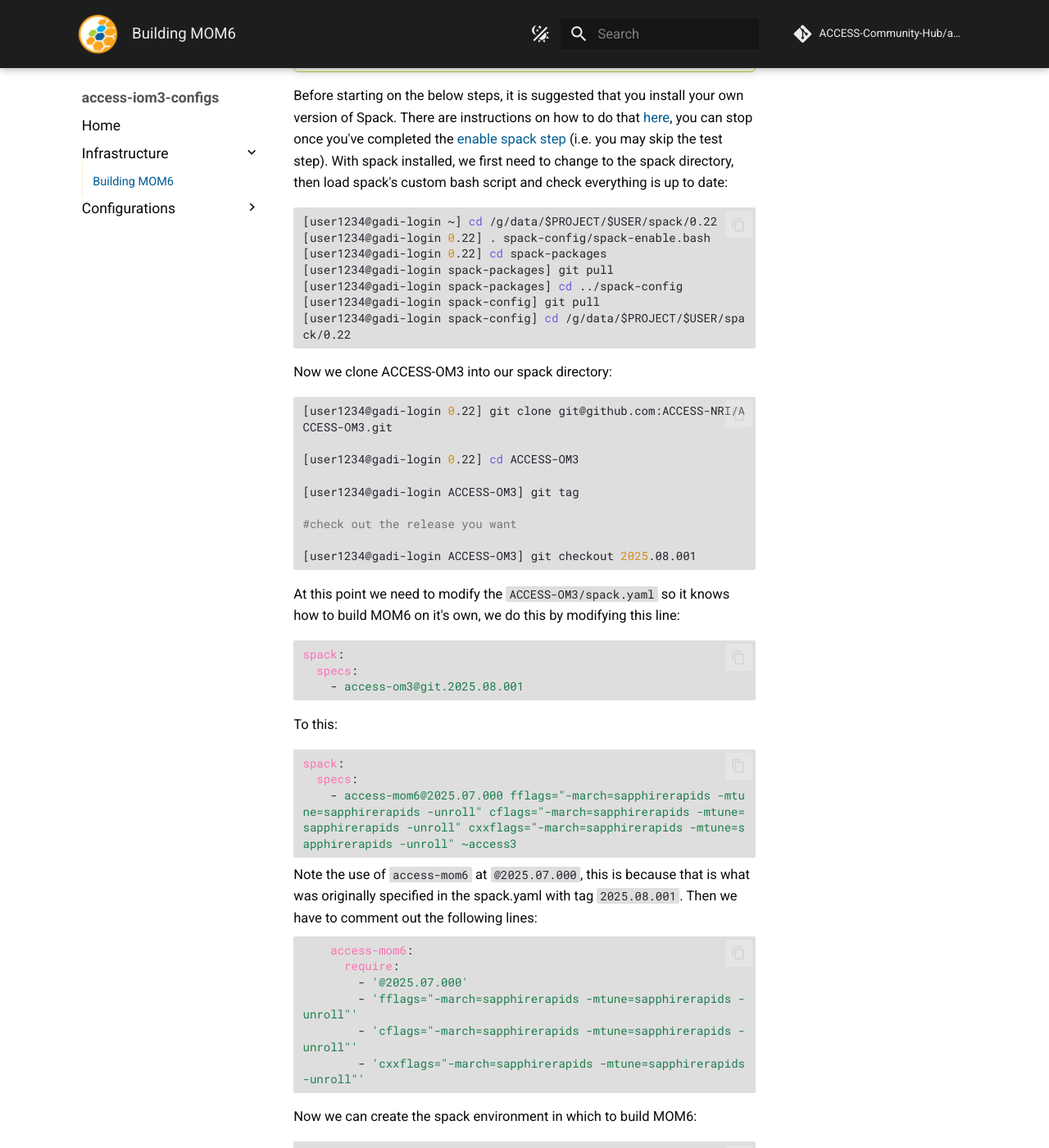
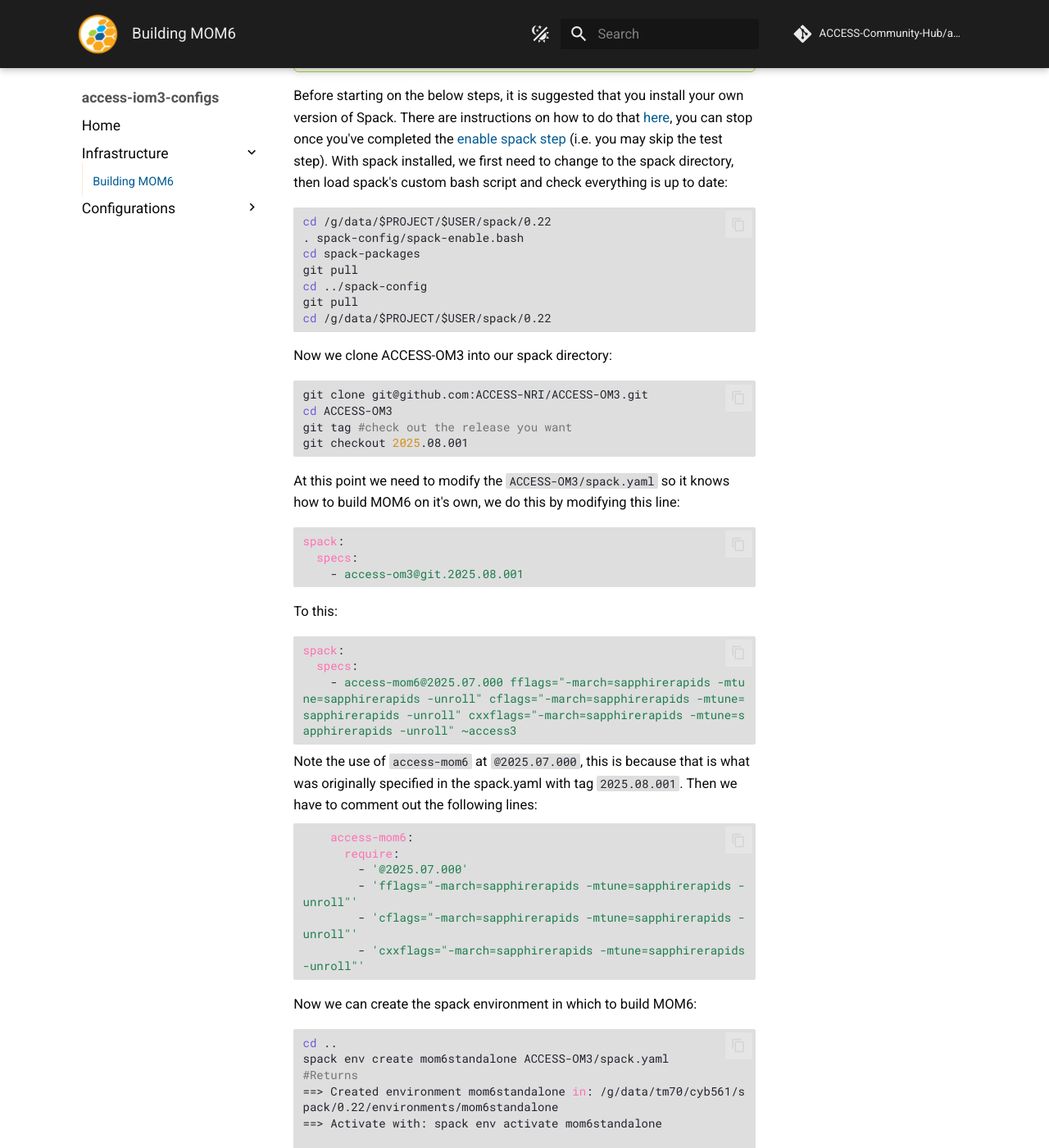
Before and after one commit to ACCESS-Community-Hub/access-iom3-configs, an MkDocs documentation site: the page built from documentation/docs/pages/infrastructure/Building.md, in a window 1280 px wide and 1400 px high, scrolled down 837 px. Shown: the whole window at 82% size. Built offline with MkDocs 1.6.1 and Material for MkDocs 9.7.7, drawn with Linux system fonts in a browser that asks for light colours; comment, search, counter and statistics services are not loaded; some of the changed text lies outside the part shown.

Commit message:
Remove username and directory info

````diff
--- a/documentation/docs/pages/infrastructure/Building.md
+++ b/documentation/docs/pages/infrastructure/Building.md
@@ -22,26 +22,21 @@ Before starting on the below steps, it is suggested that you install your own ve
 With spack installed, we first need to change to the spack directory, then load spack's custom bash script and check everything is up to date:
 
 ```bash
-[user1234@gadi-login ~] cd /g/data/$PROJECT/$USER/spack/0.22
-[user1234@gadi-login 0.22] . spack-config/spack-enable.bash
-[user1234@gadi-login 0.22] cd spack-packages
-[user1234@gadi-login spack-packages] git pull
-[user1234@gadi-login spack-packages] cd ../spack-config
-[user1234@gadi-login spack-config] git pull
-[user1234@gadi-login spack-config] cd /g/data/$PROJECT/$USER/spack/0.22
+cd /g/data/$PROJECT/$USER/spack/0.22
+. spack-config/spack-enable.bash
+cd spack-packages
+git pull
+cd ../spack-config
+git pull
+cd /g/data/$PROJECT/$USER/spack/0.22
 ```
 
 Now we clone ACCESS-OM3 into our spack directory:
 ```bash
-[user1234@gadi-login 0.22] git clone git@github.com:ACCESS-NRI/ACCESS-OM3.git
-
-[user1234@gadi-login 0.22] cd ACCESS-OM3
-
-[user1234@gadi-login ACCESS-OM3] git tag
-
-#check out the release you want
-
-[user1234@gadi-login ACCESS-OM3] git checkout 2025.08.001
+git clone git@github.com:ACCESS-NRI/ACCESS-OM3.git
+cd ACCESS-OM3
+git tag #check out the release you want
+git checkout 2025.08.001
 ```
 
 At this point we need to modify the `ACCESS-OM3/spack.yaml` so it knows how to build MOM6 on it's own, we do this by modifying this line:
@@ -71,17 +66,15 @@ Then we have to comment out the following lines:
 
 Now we can create the spack environment in which to build MOM6:
 ```bash
-[user1234@gadi-login ACCESS-OM3] cd ..
-[user1234@gadi-login 0.22] spack env create mom6standalone ACCESS-OM3/spack.yaml
+cd ..
+spack env create mom6standalone ACCESS-OM3/spack.yaml
 #Returns
-
 ==> Created environment mom6standalone in: /g/data/tm70/cyb561/spack/0.22/environments/mom6standalone
 ==> Activate with: spack env activate mom6standalone
 
-[user1234@gadi-login 0.22] spack env activate mom6standalone -p
-
-[mom6standalone][user1234@gadi-login 0.22] spack concretize -f --fresh
-[mom6standalone][user1234@gadi-login 0.22] spack install access-mom6 ~access3
+spack env activate mom6standalone -p
+spack concretize -f --fresh
+spack install access-mom6 ~access3
 ```
 
 These last two commands will take some time.
@@ -118,9 +111,9 @@ spack:
 
 When loading the pre-release a slight change of text is needed, here's an example:
 ```bash
-[user1234@gadi-login] $ module purge
-[user1234@gadi-login] $ module use /g/data/vk83/prerelease/modules
-[user1234@gadi-login] $ module load access-mom6/pr151-4
+module purge
+module use /g/data/vk83/prerelease/modules
+module load access-mom6/pr151-4
 Loading access-mom6/pr151-4
   Loading requirement: access-mom6/dependencies/pr151-4/access-mocsy/2025.07.002-ucihukj access-mom6/dependencies/pr151-4/access-generic-tracers/2025.08.000-lbeknxx
 which mom6
````
Also changed, not shown: other parts of documentation/docs/pages/infrastructure/Building.md (+1 -1 lines).
